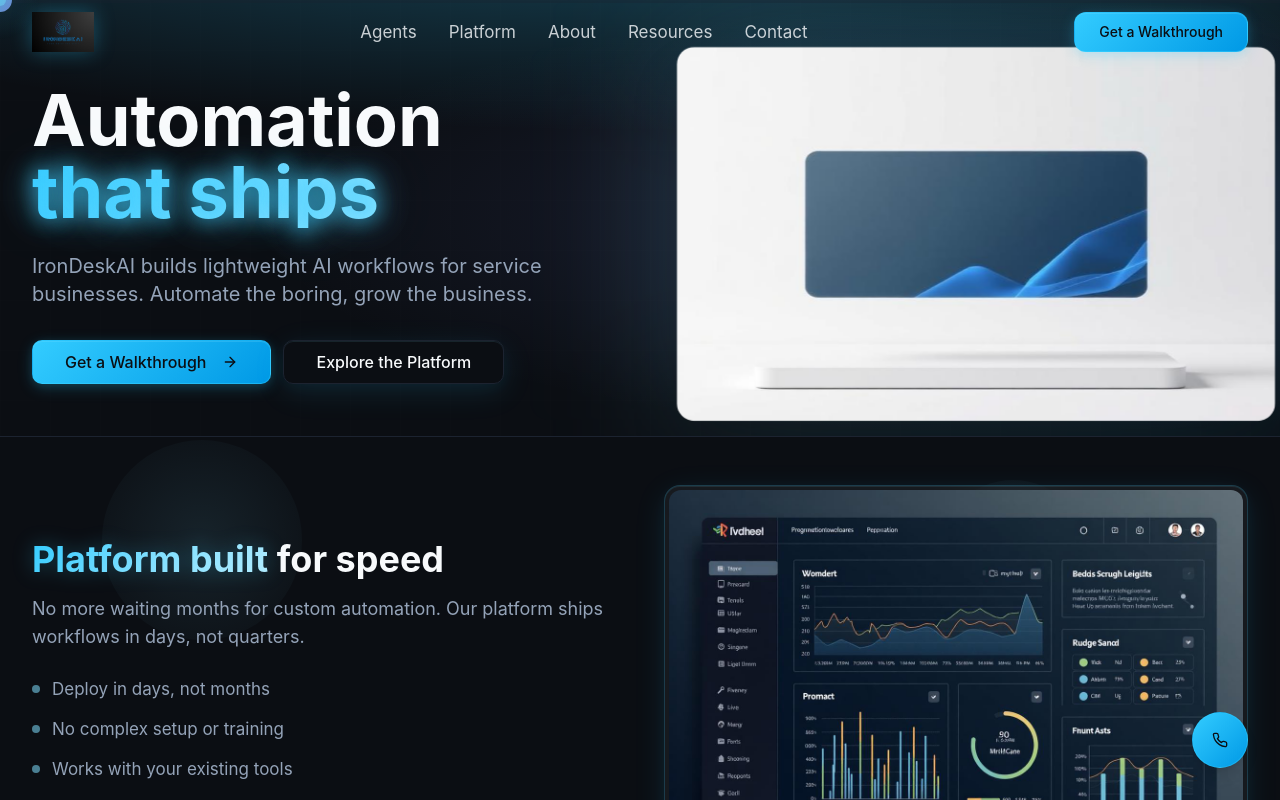
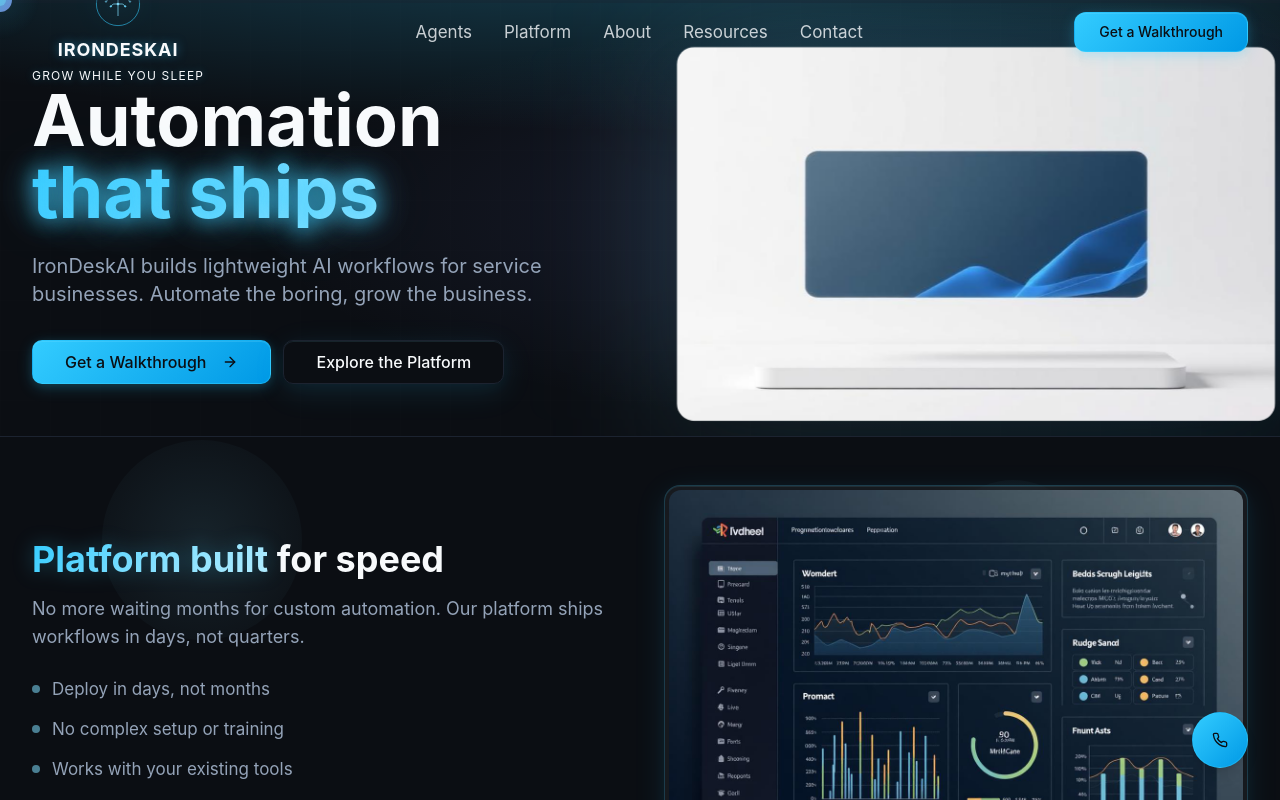
Before and after one commit to ihassanrayan-max/iron-desk-ai-showcase, a React (Vite) app: page / in a window 1280 px wide. Shown: the top 800 px of the page. Built offline with nearby package versions, Linux system fonts and the light colour scheme; the HTML template or start-up script is replaced by a standard one.

Commit message:
Add logo animations

```diff
--- /dev/null
+++ b/src/components/AnimatedLogo.tsx
@@ -0,0 +1,136 @@
+import { useState, useEffect } from "react";
+import logoAnimated from "@/assets/logo-animated.png";
+
+interface AnimatedLogoProps {
+  onClick?: () => void;
+  className?: string;
+}
+
+const AnimatedLogo = ({ onClick, className = "" }: AnimatedLogoProps) => {
+  const [isVisible, setIsVisible] = useState(false);
+
+  useEffect(() => {
+    // Trigger entrance animation on mount
+    const timer = setTimeout(() => setIsVisible(true), 100);
+    return () => clearTimeout(timer);
+  }, []);
+
+  return (
+    <div
+      onClick={onClick}
+      className={`cursor-pointer group relative ${className}`}
+    >
+      {/* Container with hover effects */}
+      <div className="relative transform transition-all duration-300 hover:scale-105">
+        {/* Circuit Symbol with Bounce Animation */}
+        <div
+          className={`relative mb-2 transition-all duration-[310ms] ease-out ${
+            isVisible
+              ? 'animate-[bounce_0.6s_ease-out] opacity-100 translate-y-0'
+              : 'opacity-0 translate-y-[-20px]'
+          }`}
+          style={{
+            animationDelay: '0ms',
+            filter: 'drop-shadow(0 0 15px hsl(var(--tech-primary) / 0.4))'
+          }}
+        >
+          {/* Tech Circuit Symbol */}
+          <div className="w-12 h-12 mx-auto relative">
+            <svg
+              viewBox="0 0 100 100"
+              className="w-full h-full"
+              xmlns="http://www.w3.org/2000/svg"
+            >
+              {/* Outer Circle */}
+              <circle
+                cx="50"
+                cy="50"
+                r="45"
+                fill="none"
+                stroke="hsl(var(--tech-primary))"
+                strokeWidth="2"
+                className="opacity-60"
+              />
+
+              {/* Circuit Tree Pattern */}
+              <g stroke="hsl(var(--tech-bright))" strokeWidth="1.5" fill="none" className="drop-shadow-sm">
+                {/* Main trunk */}
+                <path d="M50 75 L50 25" />
+
+                {/* Branch Level 1 */}
+                <path d="M50 35 L35 35" />
+                <path d="M50 35 L65 35" />
+
+                {/* Branch Level 2 */}
+                <path d="M35 35 L25 25" />
+                <path d="M35 35 L25 45" />
+                <path d="M65 35 L75 25" />
+                <path d="M65 35 L75 45" />
+
+                {/* Sub-branches */}
+                <path d="M50 50 L40 50" />
+                <path d="M50 50 L60 50" />
+                <path d="M40 50 L35 55" />
+                <path d="M60 50 L65 55" />
+
+                {/* Connection nodes */}
+                <circle cx="50" cy="35" r="2" fill="hsl(var(--tech-bright))" />
+                <circle cx="35" cy="35" r="2" fill="hsl(var(--tech-bright))" />
+                <circle cx="65" cy="35" r="2" fill="hsl(var(--tech-bright))" />
+                <circle cx="50" cy="50" r="2" fill="hsl(var(--tech-bright))" />
+
+                {/* End nodes */}
+                <circle cx="25" cy="25" r="1.5" fill="hsl(var(--tech-primary))" />
+                <circle cx="25" cy="45" r="1.5" fill="hsl(var(--tech-primary))" />
+                <circle cx="75" cy="25" r="1.5" fill="hsl(var(--tech-primary))" />
+                <circle cx="75" cy="45" r="1.5" fill="hsl(var(--tech-primary))" />
+                <circle cx="35" cy="55" r="1.5" fill="hsl(var(--tech-primary))" />
+                <circle cx="65" cy="55" r="1.5" fill="hsl(var(--tech-primary))" />
+              </g>
+            </svg>
+          </div>
+
+          {/* Glow effect */}
+          <div className="absolute inset-0 bg-gradient-to-r from-tech-primary/20 to-tech-bright/20 rounded-full blur-xl opacity-0 group-hover:opacity-100 transition-opacity duration-300" />
+        </div>
+
+        {/* IRONDESKAI Text with Fade Animation */}
+        <div
+          className={`text-center mb-1 transition-all duration-[620ms] ease-out ${
+            isVisible
+              ? 'opacity-100'
+              : 'opacity-0'
+          }`}
+          style={{
+            animationDelay: '200ms',
+            fontFamily: 'var(--font-tech, monospace)',
+            textShadow: '0 0 10px hsl(var(--tech-primary) / 0.5)'
+          }}
+        >
+          <h1 className="text-lg font-bold tracking-wider text-tech-bright">
+            IRONDESKAI
+          </h1>
+        </div>
+
+        {/* Slogan with Slide Right Animation */}
+        <div
+          className={`text-center transition-all duration-[620ms] ease-out ${
+            isVisible
+              ? 'opacity-100 translate-x-0'
+              : 'opacity-0 translate-x-[-30px]'
+          }`}
+          style={{
+            animationDelay: '400ms',
+            textShadow: '0 0 8px hsl(var(--tech-primary) / 0.3)'
+          }}
+        >
+          <p className="text-xs tracking-widest text-tech-primary/80 uppercase">
+            Grow While You Sleep
+          </p>
+        </div>
+      </div>
+    </div>
+  );
+};
+
+export default AnimatedLogo;
--- a/src/components/Header.tsx
+++ b/src/components/Header.tsx
@@ -1,5 +1,6 @@
 import { useState, useEffect } from "react";
 import { Button } from "./ui/button";
+import AnimatedLogo from "./AnimatedLogo";
 
 const Header = () => {
   const [isScrolled, setIsScrolled] = useState(false);
@@ -28,25 +29,11 @@ const Header = () => {
     >
       <div className="page-width mx-auto px-4 sm:px-6 lg:px-8">
         <div className="flex items-center justify-between h-16">
-          {/* Logo with 3D effect */}
-          <div
+          {/* Animated Logo */}
+          <AnimatedLogo
             onClick={() => scrollToSection("hero")}
-            className="cursor-pointer group transform transition-all duration-300 hover:scale-105 hover:rotate-1"
-          >
-            <div className="flex items-center space-x-3">
-              <div className="relative">
-                <img
-                  src="/src/assets/logo-irondeskai.png"
-                  alt="IronDeskAI"
-                  className="h-10 w-auto transition-all duration-300 drop-shadow-lg group-hover:drop-shadow-2xl"
-                  style={{
-                    filter: 'drop-shadow(0 0 10px hsl(var(--tech-primary) / 0.3))'
-                  }}
-                />
-                <div className="absolute inset-0 bg-gradient-to-r from-tech-primary/20 to-tech-bright/20 rounded-full blur-xl opacity-0 group-hover:opacity-100 transition-opacity duration-300" />
-              </div>
-            </div>
-          </div>
+            className="transform transition-all duration-300 hover:rotate-1"
+          />
 
           {/* Navigation */}
           <nav className="hidden md:flex items-center space-x-8">
```
Also changed, not shown: src/assets/logo-animated.png (added).
